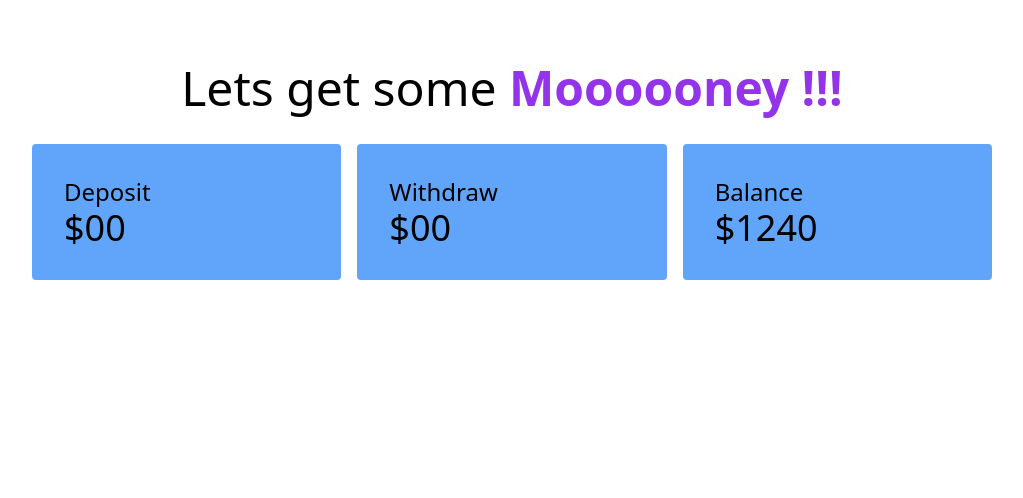
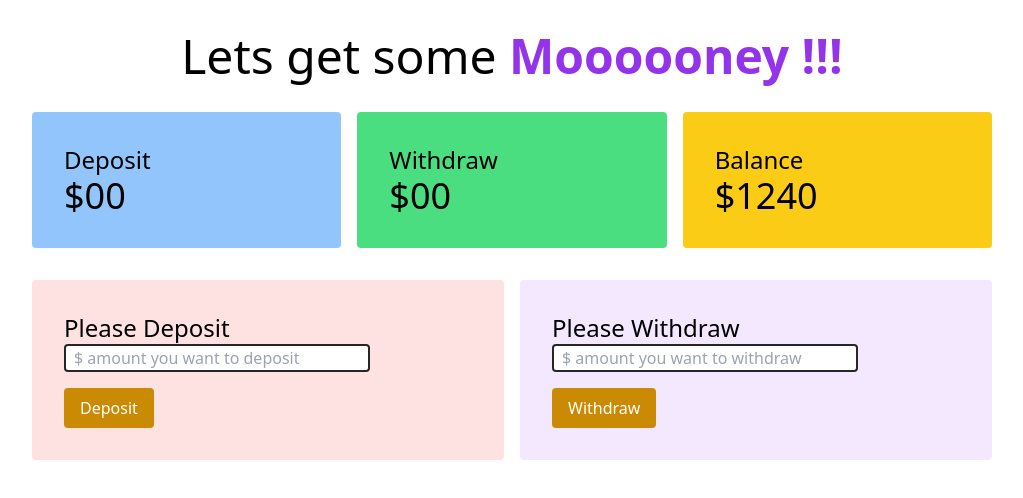
Before and after one commit to WahidaAkhter/Banking-Site-Website, a plain HTML site: page banking.html in a window 1280 px wide. Shown: the whole page, without its empty margins (128-1151 px from the left). Drawn offline with nearby package versions, Linux system fonts and the light colour scheme.

Commit message:
js trying to add

```diff
--- a/bank.js
+++ b/bank.js
@@ -9,3 +9,7 @@ document.getElementById('login-submit').addEventListener('click', function () {
 
 
 })
+// handle deposit button event
+document.getElementById('deposit-button').addEventListener('click' function () {
+    console.log('deposit button clicked')
+});
--- a/banking.html
+++ b/banking.html
@@ -11,13 +11,14 @@
 
 <body>
     <header>
-        <h1 class="text-5xl	text-center	mt-16">Lets get some <span class="font-semibold	text-purple-600	">Moooooney
+        <h1 class="text-5xl	text-center	mt-8">Lets get some <span class="font-semibold	text-purple-600	">Moooooney
                 !!!</span></h1>
     </header>
-    <main>
+    <main class="w-3/4 mx-auto">
+        <!-- balance and transiction  -->
         <section class="mt-8">
-            <div class="grid grid-cols-3 gap-4 w-3/4 mx-auto text-auto">
-                <div class="bg-blue-400 p-8 rounded">
+            <div class="grid grid-cols-3 gap-4  text-auto">
+                <div class="bg-blue-300 p-8 rounded">
                     <h3 class="text-2xl">
                         Deposit
                     </h3>
@@ -25,7 +26,7 @@
                         $00
                     </h4>
                 </div>
-                <div class="bg-blue-400 p-8 rounded">
+                <div class="bg-green-400 p-8 rounded">
                     <h3 class="text-2xl">
                         Withdraw
                     </h3>
@@ -33,7 +34,7 @@
                         $00
                     </h4>
                 </div>
-                <div class="bg-blue-400 p-8 rounded">
+                <div class="bg-yellow-400 p-8 rounded">
                     <h3 class="text-2xl">
                         Balance
                     </h3>
@@ -45,6 +46,32 @@
 
             </div>
         </section>
+        <!-- deposit and withdraw  -->
+        <section class="mt-8">
+            <div class="grid grid-cols-2 gap-4">
+                <div class="bg-red-100 p-8 rounded">
+                    <h3 class="text-2xl">Please Deposit</h3>
+                    <div>
+                        <input id="deposit-input" class="border-2 border-stone-800	rounded block w-3/4 mb-4 px-2"
+                            type="text" placeholder="$ amount you want to deposit ">
+
+                        <button id="deposit-button"
+                            class="bg-yellow-600 px-4 rounded py-2 text-white font-medium">Deposit</button>
+                    </div>
+                </div>
+
+                <div class="bg-purple-100 p-8 rounded">
+                    <h3 class="text-2xl">Please Withdraw</h3>
+                    <div>
+                        <input id="withdraw-input" class="border-2 border-stone-800	rounded block w-3/4 mb-4 px-2"
+                            type="text" placeholder="$ amount you want to withdraw ">
+
+                        <button id="withdraw-button"
+                            class="bg-yellow-600 px-4 rounded py-2 text-white font-medium">Withdraw</button>
+                    </div>
+                </div>
+            </div>
+        </section>
     </main>
 
 </body>
```
